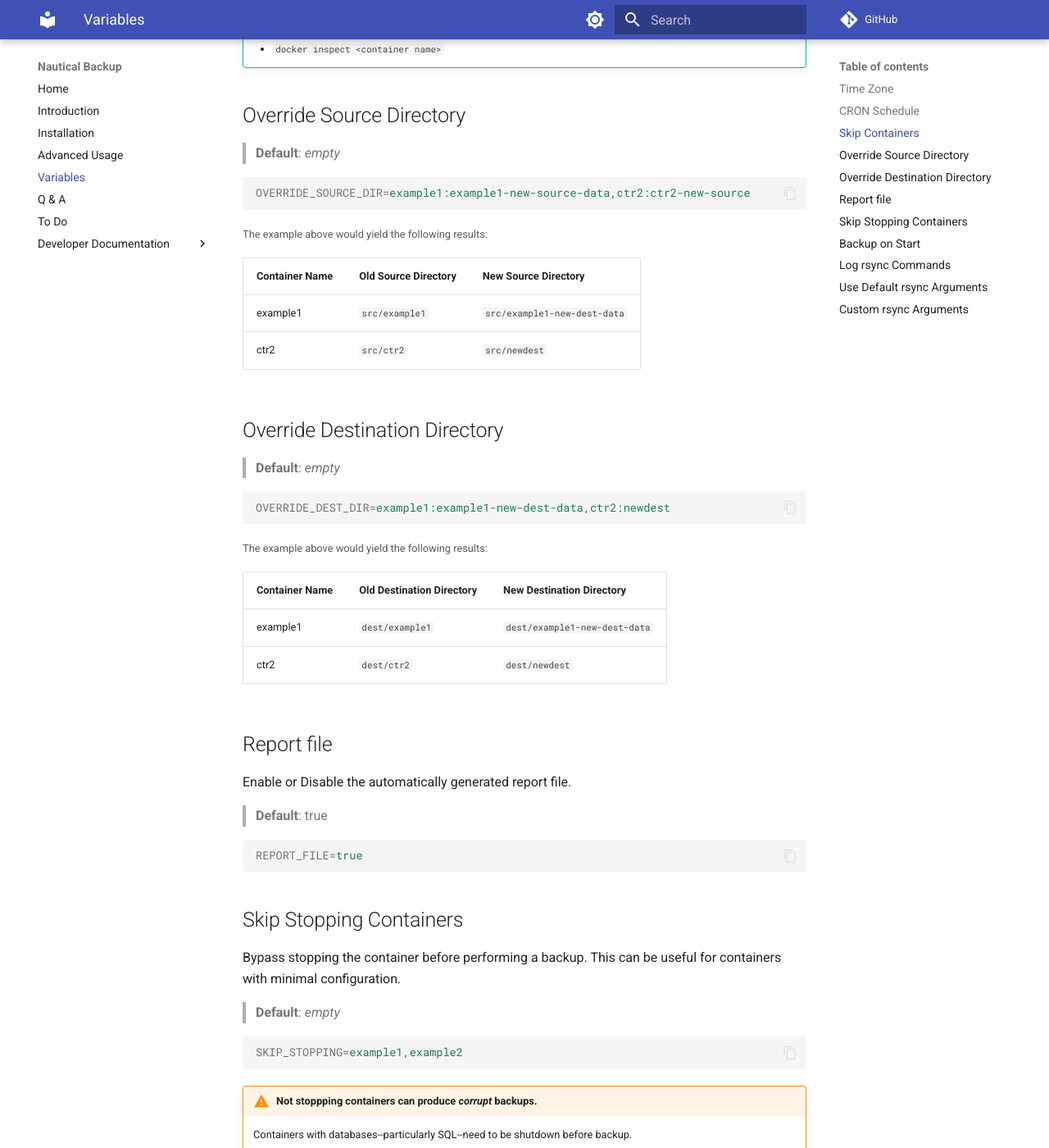
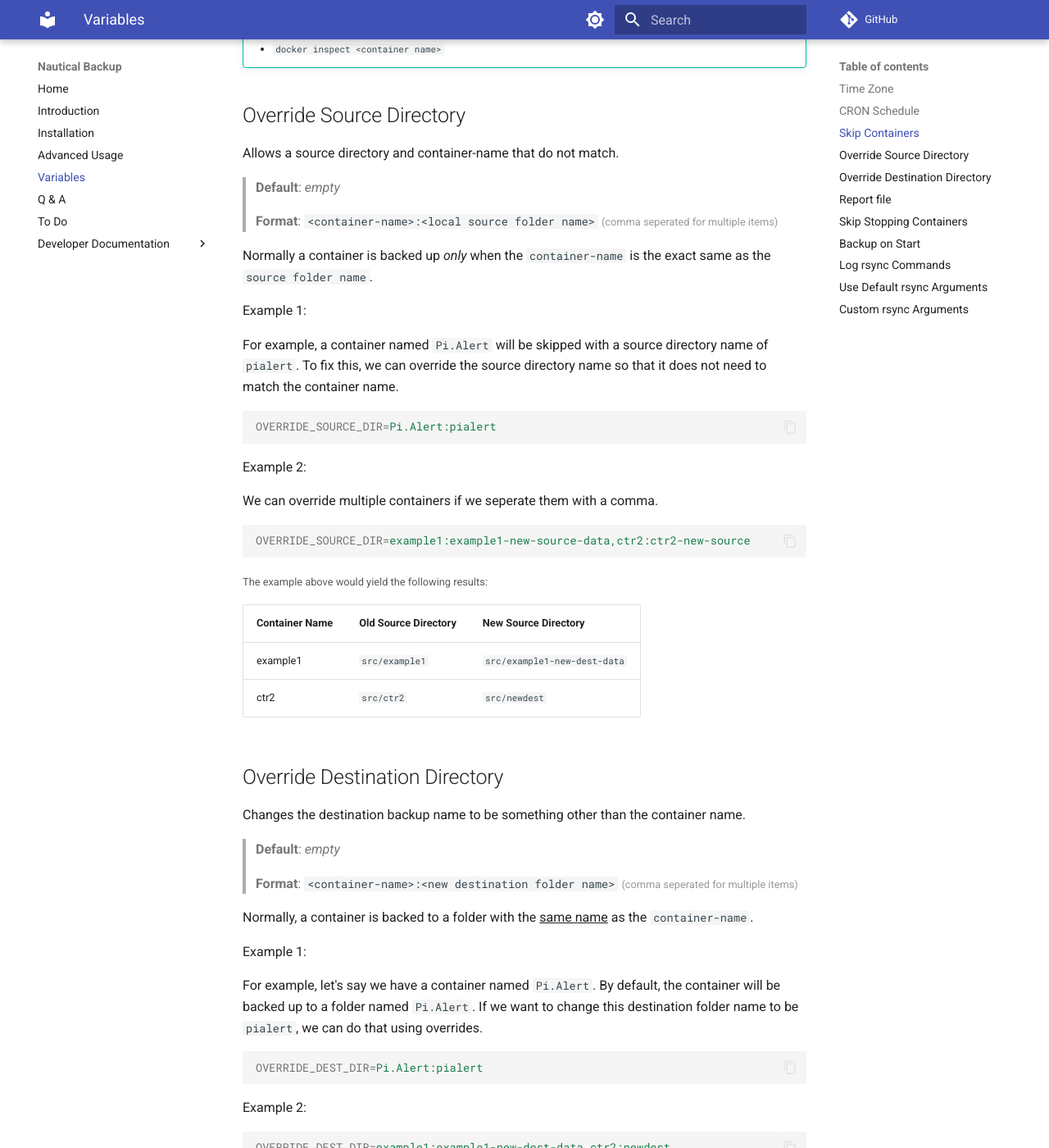
Before and after one commit to Minituff/nautical-backup, an MkDocs documentation site: the page built from docs/arguments.md, in a window 1280 px wide and 1400 px high, scrolled down 1202 px. Shown: the whole window at 82% size. Built offline with MkDocs 1.6.1 and Material for MkDocs 9.7.7, drawn with Linux system fonts in a browser that asks for light colours; comment, search, counter and statistics services are not loaded.

Commit message:
Better documentation for overrides (#29)

````diff
--- a/docs/arguments.md
+++ b/docs/arguments.md
@@ -44,9 +44,26 @@ SKIP_CONTAINERS=container-name1,056bd2e970c1338782733fdbf1009c6e158c715d0d105b11
     * `docker inspect <container name>`
 
 ## Override Source Directory
+Allows a source directory and container-name that do not match.
 
 > **Default**: *empty*
 
+> **Format**: `<container-name>:<local source folder name>`  <small>(comma seperated for multiple items)</small>
+
+Normally a container is backed up *only* when the `container-name` is the exact same as the `source folder name`.
+
+Example 1:
+
+For example, a container named `Pi.Alert` will be skipped with a source directory name of `pialert`.
+To fix this, we can override the source directory name so that it does not need to match the container name.
+
+```properties
+OVERRIDE_SOURCE_DIR=Pi.Alert:pialert
+```
+
+Example 2:
+
+We can override multiple containers if we seperate them with a comma.
 ```properties
 OVERRIDE_SOURCE_DIR=example1:example1-new-source-data,ctr2:ctr2-new-source
 ```
@@ -58,8 +75,25 @@ OVERRIDE_SOURCE_DIR=example1:example1-new-source-data,ctr2:ctr2-new-source
 | ctr2           | `src/ctr2`           | `src/newdest`                |
 
 ## Override Destination Directory
+Changes the destination backup name to be something other than the container name.
 
 > **Default**: *empty*
+
+> **Format**: `<container-name>:<new destination folder name>`  <small>(comma seperated for multiple items)</small>
+
+Normally, a container is backed to a folder with the ^^same name^^ as the `container-name`.
+
+Example 1:
+
+For example, let's say we have a container named `Pi.Alert`. By default, the container will be backed up to a folder named `Pi.Alert`.
+If we want to change this destination folder name to be `pialert`, we can do that using overrides.
+
+```properties
+OVERRIDE_DEST_DIR=Pi.Alert:pialert
+```
+
+
+Example 2:
 
 ```properties
 OVERRIDE_DEST_DIR=example1:example1-new-dest-data,ctr2:newdest
````
